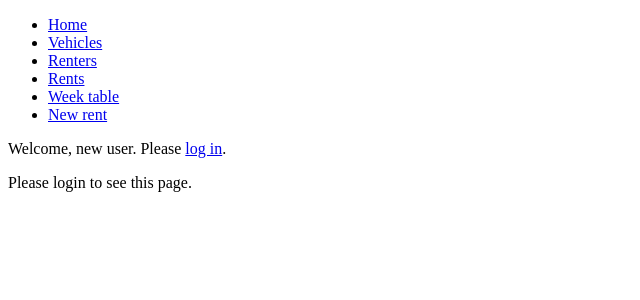
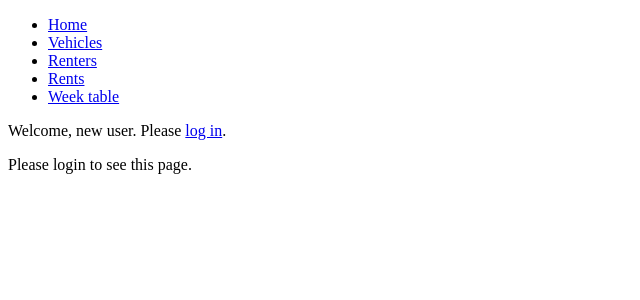
Before and after one commit to Delor4/Fleet_mng, a Django app: page /week/ in a window 1280 px wide. Shown: the top 300 px of the page, without its empty margins (0-640 px from the left). Run offline with Django 3.2, Linux system fonts and the light colour scheme; data that the repository does not hold is empty; some libraries are stand-ins or nearby versions.

Commit message:
permissions

```diff
--- a/fleet_mng/templates/fleet_mng/base.html
+++ b/fleet_mng/templates/fleet_mng/base.html
@@ -16,7 +16,6 @@
         <li><a href="{% url 'fleet_mng:renters' %}">Renters</a></li>
         <li><a href="{% url 'fleet_mng:rents' %}">Rents</a></li>
         <li><a href="{% url 'fleet_mng:week' %}">Week table</a></li>
-        <li><a href="{% url 'fleet_mng:rent_form' %}">New rent</a></li>
     </ul>
     {% endblock %}
 </div>
--- a/fleet_mng/templates/fleet_mng/week.html
+++ b/fleet_mng/templates/fleet_mng/week.html
@@ -1,6 +1,8 @@
 {% extends "fleet_mng/base.html" %}
 {% block content %}
+{% if perms.fleet_mng.add_rent %}
 <a href="{% url 'fleet_mng:rent_form' %}">Nowe wypożyczenie</a>
+{% endif %}
 <table>
     <tr>
         <th>
```
